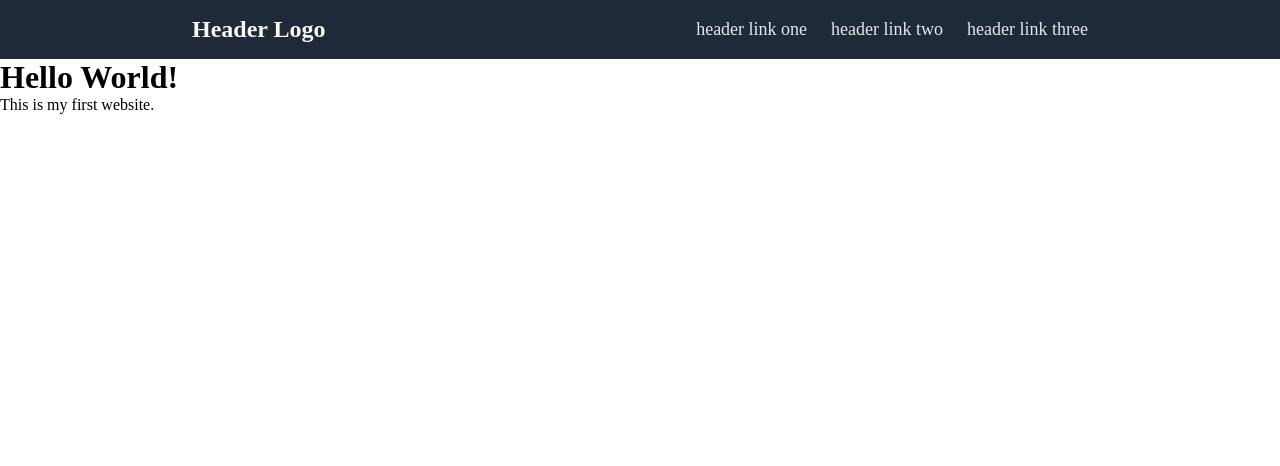
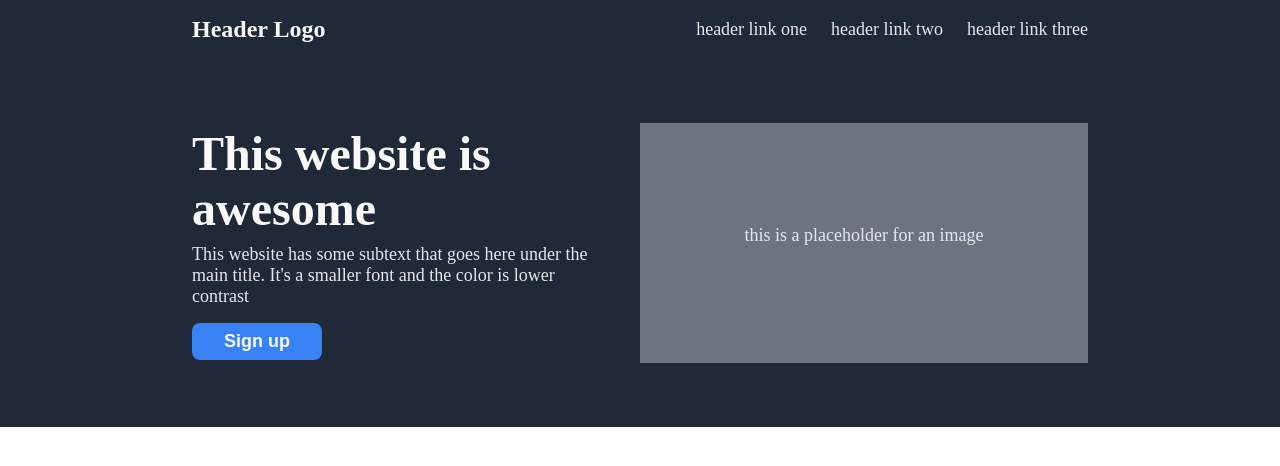
Before and after one commit to chadriley722/practice-website, a plain HTML site: page index.html in a window 1280 px wide. Drawn offline with Linux system fonts and the light colour scheme.

Commit message:
Added hero section and hero section styling to website

```diff
--- a/index.html
+++ b/index.html
@@ -17,7 +17,16 @@
             </ul>
         </nav>
     </header>
-    <h1>Hello World!</h1>
-    <p>This is my first website.</p>
+
+    <div class="hero">
+        <div class="hero-content">
+            <h1>This website is awesome</h1>
+            <p>This website has some subtext that goes here under the main title. It's a smaller font and the color is lower contrast</p>
+            <button class="sign-up">Sign up</button>
+        </div>
+        <div class="hero-image">
+            <p>this is a placeholder for an image</p>
+        </div>
+    </div>
 </body>
 </html>
--- a/style.css
+++ b/style.css
@@ -33,3 +33,56 @@ nav a {
     text-decoration: none;
     font-size: 1.125rem;
 }
+
+/* Hero section */
+.hero {
+    background-color: #1F2937;
+    padding: 4rem 15%;
+    display: flex;
+    gap: 2rem;
+    align-items: center;
+}
+
+.hero-content {
+    flex: 1;
+}
+
+.hero h1 {
+    color: #F9FAF8;
+    font-size: 3rem;
+    font-weight: bold;
+    margin-bottom: 0.5rem;
+}
+
+.hero p {
+    color: #E5E7EB;
+    font-size: 1.125rem;
+    margin-bottom: 1rem;
+}
+
+.sign-up {
+    background-color: #3882F6;
+    color: #F9FAF8;
+    border: none;
+    padding: 0.5rem 2rem;
+    border-radius: 0.5rem;
+    font-size: 1.125rem;
+    font-weight: bold;
+    cursor: pointer;
+}
+
+.hero-image {
+    flex: 1;
+    background-color: #6D747D;
+    height: 15rem;
+    display: flex;
+    align-items: center;
+    justify-content: center;
+    color: #F9FAF8;
+    padding: 1rem;
+    text-align: center;
+}
+
+.hero-image p {
+    max-width: 100%;
+}
```
